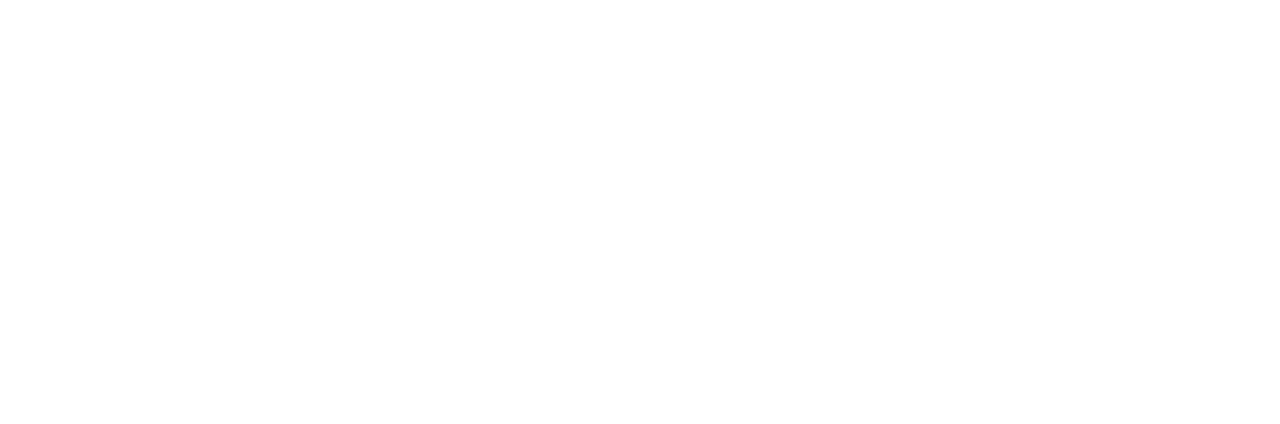
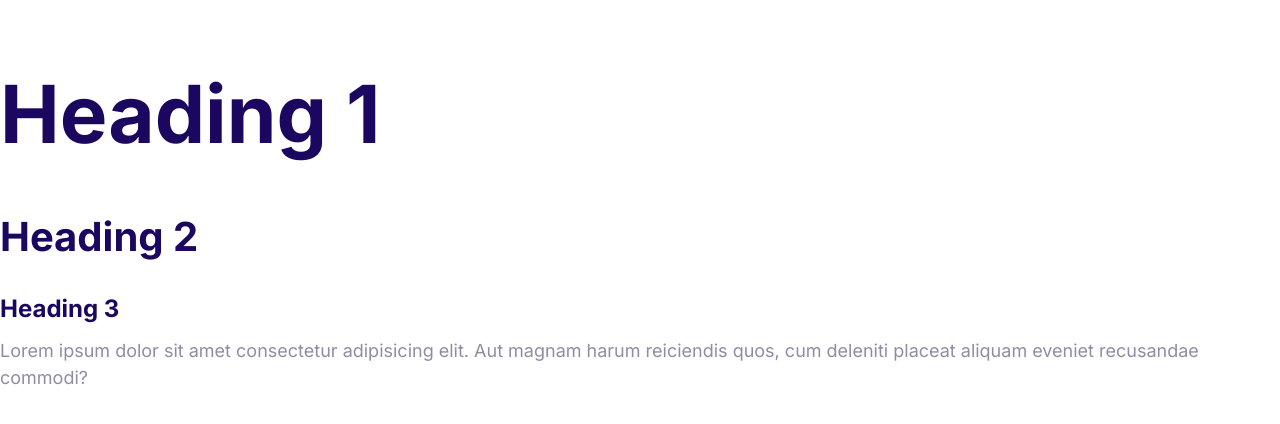
Before and after one commit to Iamamirnaji/najify, a plain HTML site: page index.html in a window 1280 px wide. Drawn offline with Linux system fonts and the light colour scheme.

Commit message:
Define the styles for fonts.

```diff
--- a/css/styles.css
+++ b/css/styles.css
@@ -5,3 +5,55 @@
   --color-headings: #1b0760;
   --color-body: #918ca4;
 }
+
+html {
+  font-size: 62.5%;
+}
+
+body {
+  font-family: "Inter", Arial, Helvetica, sans-serif;
+  font-size: 2.4rem;
+  line-height: 1.5;
+  color: var(--color-body);
+}
+
+h1,
+h2,
+h3 {
+  color: var(--color-headings);
+  margin-bottom: 1rem;
+}
+
+h1 {
+  font-size: 7rem;
+}
+
+h2 {
+  font-size: 4rem;
+}
+
+h3 {
+  font-size: 3rem;
+}
+
+p {
+  margin-top: 0;
+}
+
+@media screen and (min-width: 1024px) {
+  body {
+    font-size: 1.8rem;
+  }
+
+  h1 {
+    font-size: 8rem;
+  }
+
+  h2 {
+    font-size: 4rem;
+  }
+
+  h3 {
+    font-size: 2.4rem;
+  }
+}
--- a/index.html
+++ b/index.html
@@ -5,8 +5,22 @@
     <meta http-equiv="X-UA-Compatible" content="IE=edge" />
     <meta name="viewport" content="width=device-width, initial-scale=1.0" />
     <title>Document</title>
+    <link rel="preconnect" href="https://fonts.googleapis.com" />
+    <link rel="preconnect" href="https://fonts.gstatic.com" crossorigin />
+    <link
+      href="https://fonts.googleapis.com/css2?family=Inter:wght@400;700&display=swap"
+      rel="stylesheet"
+    />
     <link rel="stylesheet" href="/CSS/normalize.css" />
     <link rel="stylesheet" href="/CSS/styles.css" />
   </head>
-  <body></body>
+  <body>
+    <h1>Heading 1</h1>
+    <h2>Heading 2</h2>
+    <h3>Heading 3</h3>
+    <p>
+      Lorem ipsum dolor sit amet consectetur adipisicing elit. Aut magnam harum
+      reiciendis quos, cum deleniti placeat aliquam eveniet recusandae commodi?
+    </p>
+  </body>
 </html>
```
